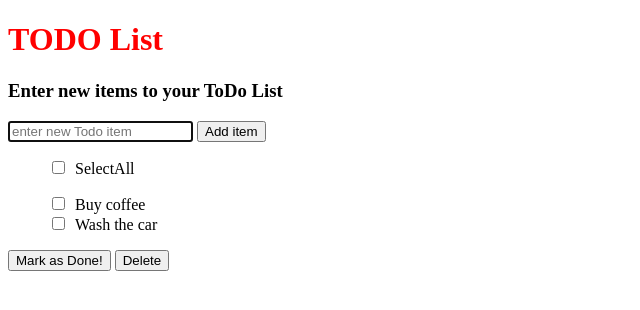
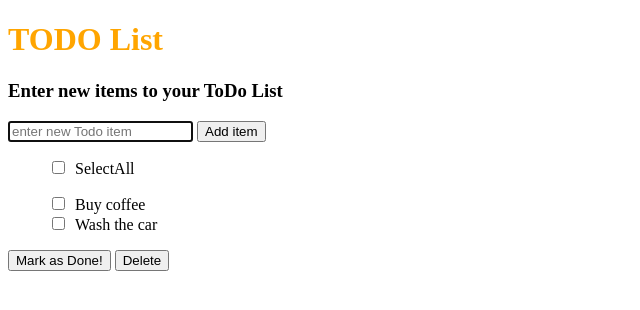
Before and after one commit to krispea3/webdev2018, a website: page index.html in a window 1280 px wide. Shown: the whole page, without its empty margins (0-640 px from the left). Drawn offline with nearby package versions, Linux system fonts and the light colour scheme.

Commit message:
get json up

```diff
--- a/style.css
+++ b/style.css
@@ -1,5 +1,5 @@
 h1 {
-  color: red;
+  color: orange;
 }
 #error {
   color: red;
```
Also changed, not shown: package.json (added, +19 -0 lines).
